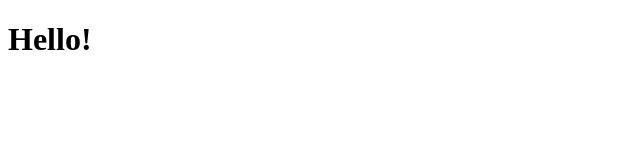
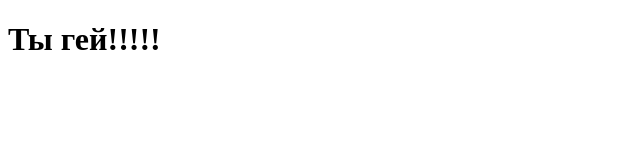
Before and after one commit to mukiman/mukiman.github.io, a plain HTML site: page index.html in a window 1280 px wide. Shown: the whole page, without its empty margins (0-640 px from the left). Drawn offline with Linux system fonts and the light colour scheme.

Commit message:
Update index.html

```diff
--- a/index.html
+++ b/index.html
@@ -1,6 +1,6 @@
 <!DOCTYPE html>
 <html>
   <body>
-    <h1>Hello!</h1>
+    <h1>Ты гей!!!!!</h1>
   </body>
 </html>
```
